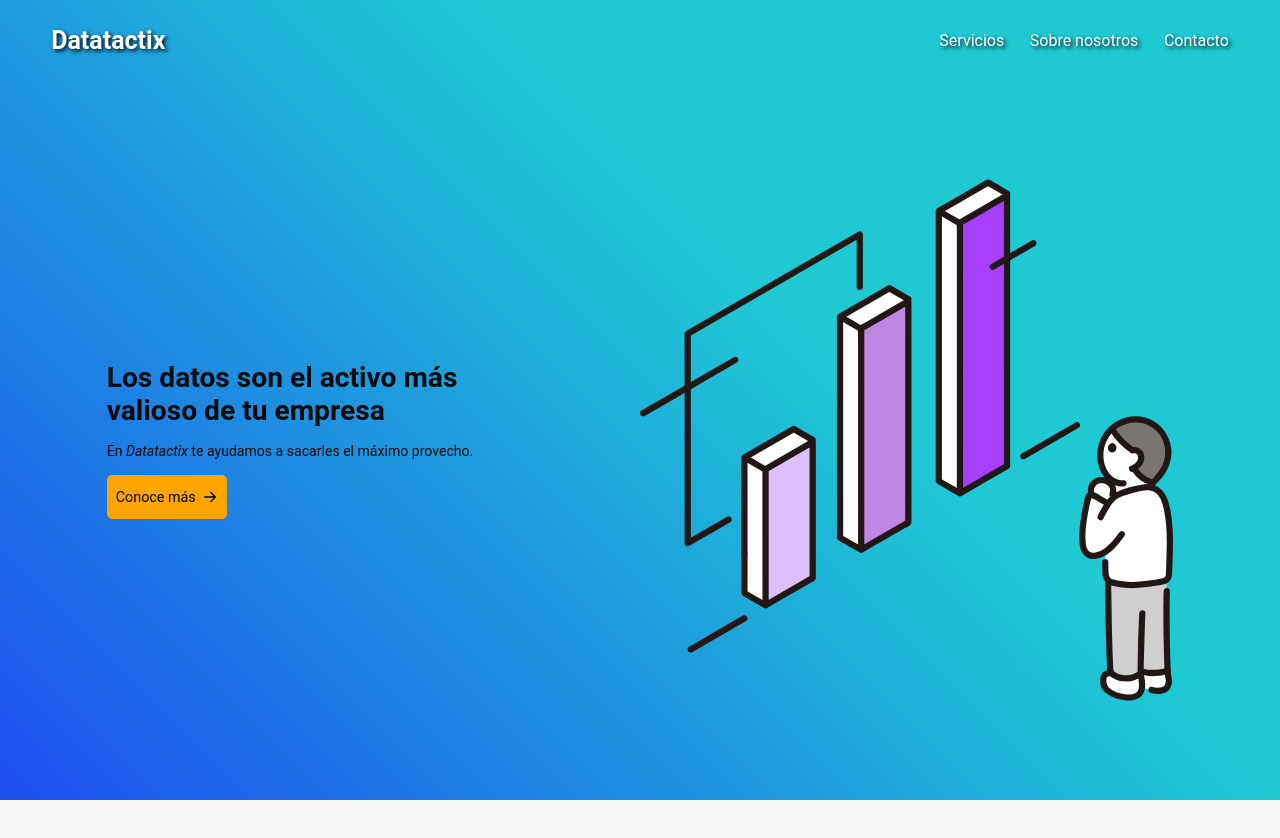
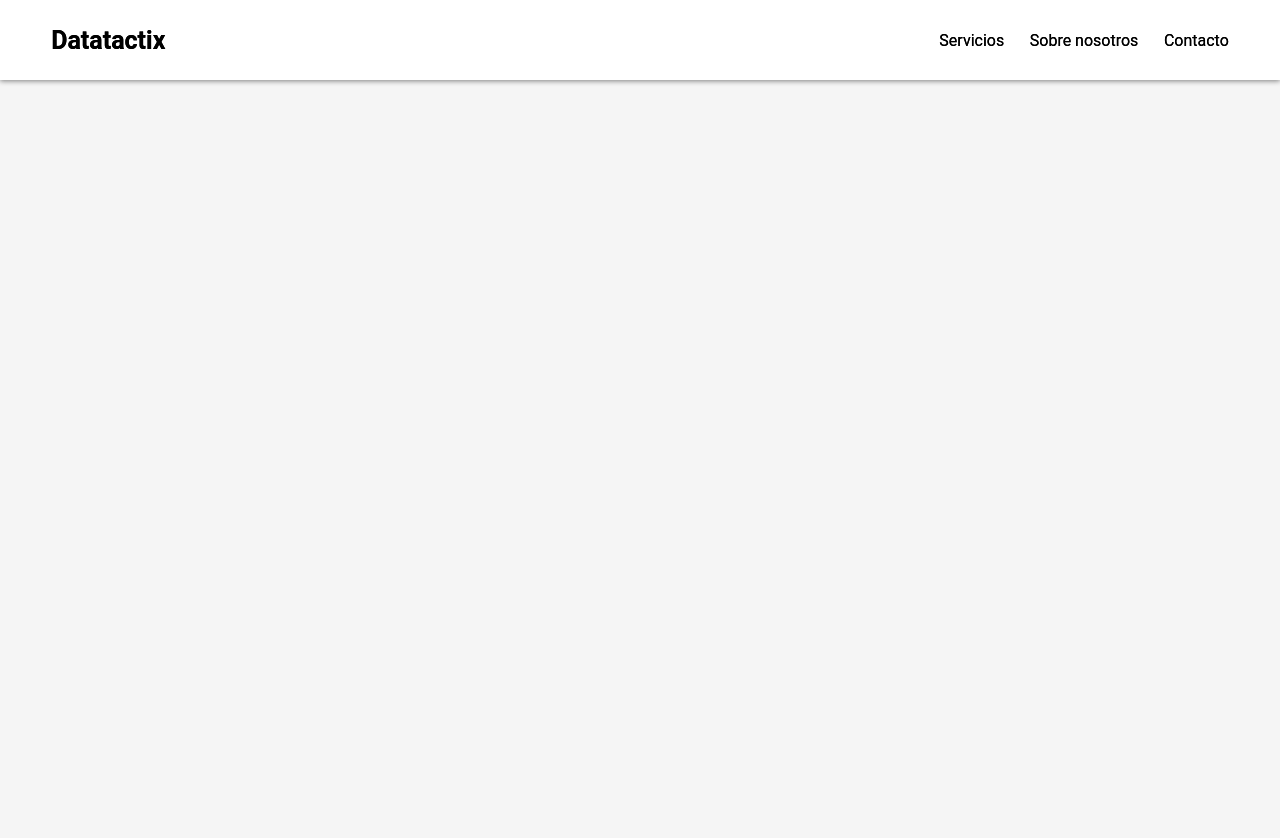
Before and after one commit to TheVisualRecklessness/Datatactix_React, a React (Create React App) app: page / in a window 1280 px wide. Shown: the top 838 px of the page. After the commit the page ends 800 px from the top, so only its background shows below. Built offline with nearby package versions, Linux system fonts and the light colour scheme.

Commit message:
Change path of home route

```diff
--- a/src/App.js
+++ b/src/App.js
@@ -11,7 +11,7 @@ function App() {
     <Router>
       <NavBar />
       <Routes>
-          <Route path="*" element={<Home />}></Route>
+          <Route path="/Datatactix_React/" element={<Home />}></Route>
           <Route path="/Services" element={<Services />}></Route>
           <Route path="/About" element={<About />}></Route>
           <Route path="/Contact" element={<Contact />}></Route>
--- a/src/components/Navbar.js
+++ b/src/components/Navbar.js
@@ -11,7 +11,7 @@ const NavBar = () => {
         console.log("routing useEffect")
         setToggleInfo(false);
         window.scrollTo(0, 0);
-        if (location.pathname !== "/") { //if page is not home
+        if (location.pathname !== "/Datatactix_React/") { //if page is not home
             navBarRef.current.classList.add("nav-background");
             navBarRef.current.classList.remove("test");
         } else { //if page is home
@@ -22,7 +22,7 @@ const NavBar = () => {
     useEffect(() => { //changes header class when scrolling home page
         console.log("scrolling useEffect");
         const checkScroll = () => {
-            if(location.pathname === "/") {
+            if(location.pathname === "/Datatactix_React/") {
                 if(window.scrollY === 0 && !toggleInfo) {
                     navBarRef.current.classList.remove("nav-background", "test");
                 } else if (window.scrollY > 0 && !toggleInfo){
```
